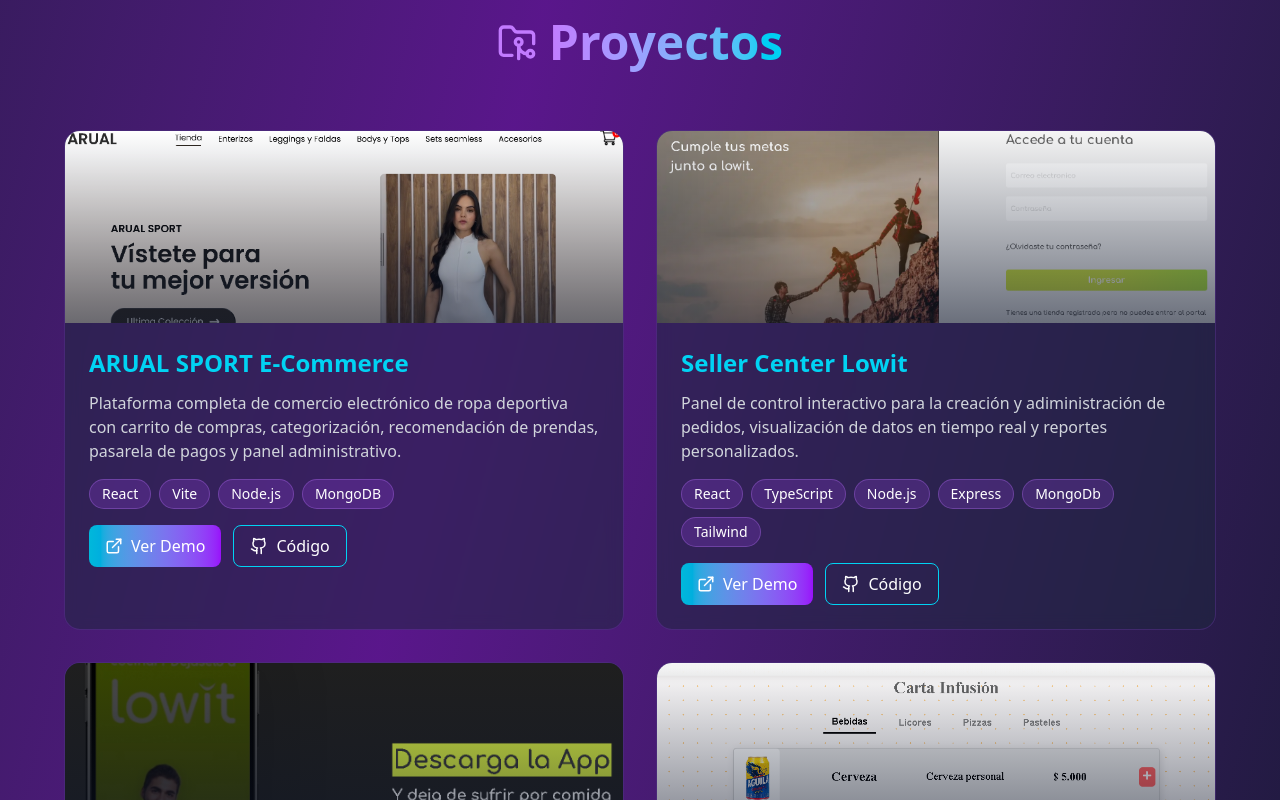
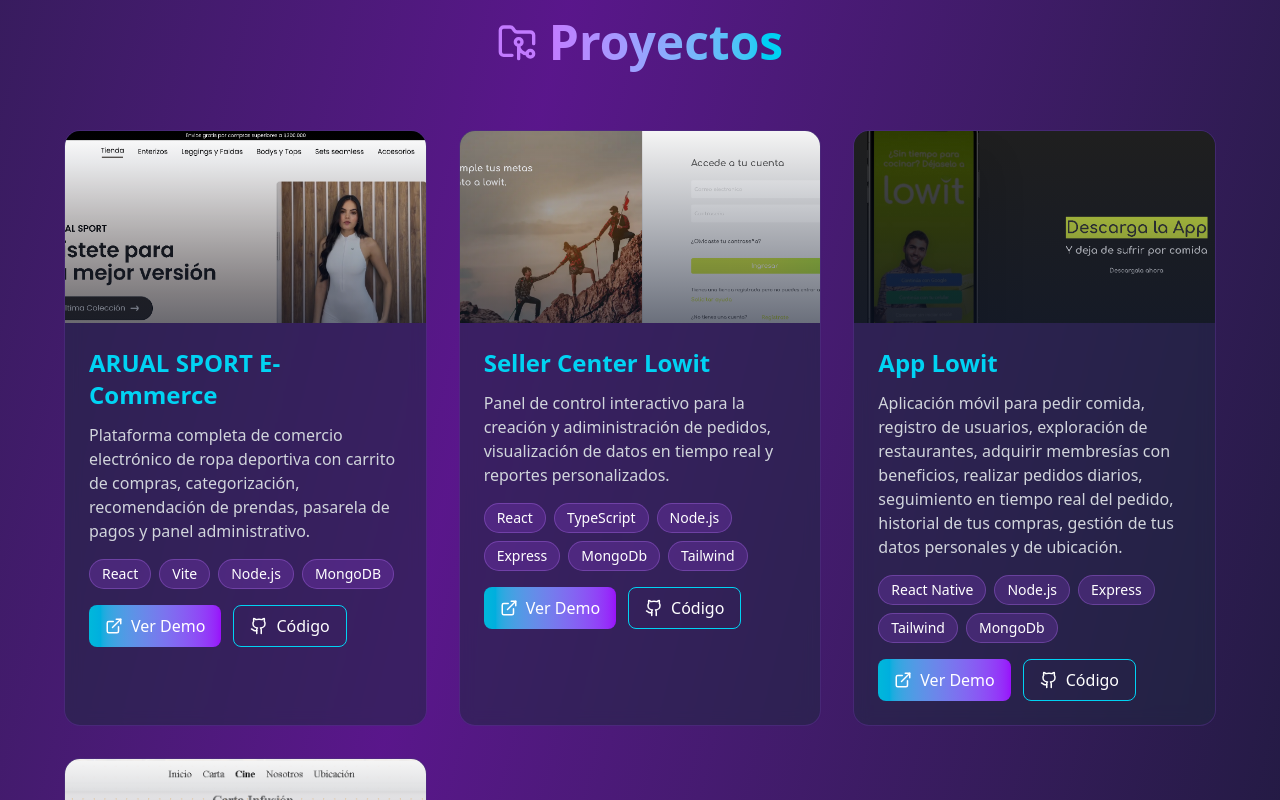
Before and after one commit to luis13xd/luistrujillolopez, a React (Vite) app: page / in a window 1280 px wide. Shown: the part 2860-3660 px from the top of the page. Built offline with nearby package versions, Linux system fonts and the light colour scheme.

Commit message:
ajuste de responsive en seccion de proyectos

```diff
--- a/src/components/ProjectsSection.tsx
+++ b/src/components/ProjectsSection.tsx
@@ -17,7 +17,7 @@
           </h2>
         </div>
 
-        <div className="grid md:grid-cols-2 gap-8">
+        <div className="grid sm:grid-cols-1 md:grid-cols-2 lg:grid-cols-3 gap-8">
           {projectsData.map((proyecto, i) => (
             <div
               key={i}
```
